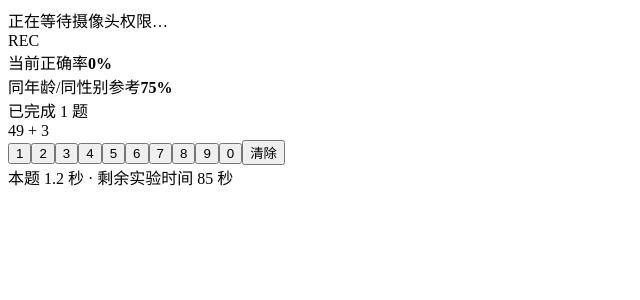
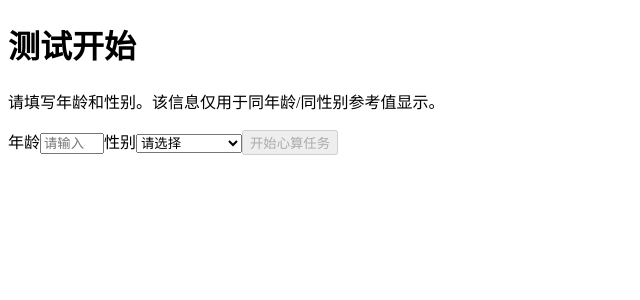
Before and after one commit to qq1473450426/OpenDST, a React (Vite) app: page / in a window 1280 px wide. Shown: the top 300 px of the page, without its empty margins (0-640 px from the left). Built offline with nearby package versions, Linux system fonts and the light colour scheme; no server answers; the HTML template or start-up script is replaced by a standard one.

Commit message:
feat: add profile and speech intro flow

```diff
--- a/src/App.jsx
+++ b/src/App.jsx
@@ -1,59 +1,37 @@
-import React, { useEffect, useState } from 'react';
+import React, { useState } from 'react';
 import MathTask from './tasks/MathTask';
+import SpeechIntro from './tasks/SpeechIntro';
 import SpeechTask from './tasks/SpeechTask';
 
 export default function App() {
-  const [task, setTask] = useState('math');
-  const [stream, setStream] = useState(null);
-  const [mediaError, setMediaError] = useState('');
-  const [finalStats, setFinalStats] = useState(null);
+  const [stage, setStage] = useState('profile');
+  const [profile, setProfile] = useState({ age: '', gender: '' });
+  const [mathScore, setMathScore] = useState(null);
 
-  useEffect(() => {
-    let active = true;
-    navigator.mediaDevices?.getUserMedia({
-      video: { facingMode: 'user' },
-      audio: true,
-    }).then((mediaStream) => {
-      if (active) setStream(mediaStream);
-      else mediaStream.getTracks().forEach((track) => track.stop());
-    }).catch((error) => {
-      if (active) setMediaError(error?.message || '浏览器未授予摄像头/麦克风权限');
-    });
+  const start = () => {
+    if (!profile.age || !profile.gender) return;
+    setStage('math');
+  };
 
-    return () => {
-      active = false;
-      // Keep the stream alive between Math-Task and Speech-Task.
-    };
-  }, []);
+  if (stage === 'profile') return (
+    <main className="start-shell">
+      <div className="start-card">
+        <h1>测试开始</h1>
+        <p>请填写年龄和性别。该信息仅用于同年龄/同性别参考值显示。</p>
+        <label>年龄</label>
+        <input type="number" min="1" max="120" value={profile.age} onChange={(e) => setProfile({ ...profile, age: e.target.value })} placeholder="请输入年龄" />
+        <label>性别</label>
+        <select value={profile.gender} onChange={(e) => setProfile({ ...profile, gender: e.target.value })}>
+          <option value="">请选择</option><option value="male">男</option><option value="female">女</option><option value="other">其他/不便说明</option>
+        </select>
+        <button className="primary-button" onClick={start} disabled={!profile.age || !profile.gender}>开始心算任务</button>
+      </div>
+    </main>
+  );
 
-  useEffect(() => () => {
-    stream?.getTracks().forEach((track) => track.stop());
-  }, [stream]);
+  if (stage === 'math') return <MathTask onComplete={(score) => { setMathScore(score); setStage('speechIntro'); }} />;
+  if (stage === 'speechIntro') return <SpeechIntro onStart={() => setStage('speech')} />;
+  if (stage === 'speech') return <SpeechTask onComplete={() => setStage('done')} />;
 
-  if (mediaError && !stream) {
-    return (
-      <div className="permission-screen">
-        <h1>需要摄像头和麦克风权限</h1>
-        <p>{mediaError}</p>
-        <p>请在浏览器设置中允许本网站使用摄像头和麦克风，然后刷新页面。</p>
-      </div>
-    );
-  }
-
-  if (task === 'math') {
-    return <MathTask stream={stream} onComplete={() => setTask('speech')} />;
-  }
-
-  if (task === 'speech') {
-    return <SpeechTask stream={stream} onComplete={(stats) => { setFinalStats(stats); setTask('done'); }} />;
-  }
-
-  return (
-    <div className="complete-screen">
-      <h1>测试结束</h1>
-      <p>两个任务已经完成。</p>
-      {finalStats && <p>演讲任务共完成 {finalStats.length} 个场景。</p>}
-      <button onClick={() => window.location.reload()}>重新开始</button>
-    </div>
-  );
+  return <main className="start-shell"><div className="start-card"><h1>测试结束</h1><p>本次任务已经完成。</p><p>心算任务最终正确率：<strong>{mathScore}%</strong></p><button className="primary-button" onClick={() => window.location.reload()}>重新开始</button></div></main>;
 }
```
